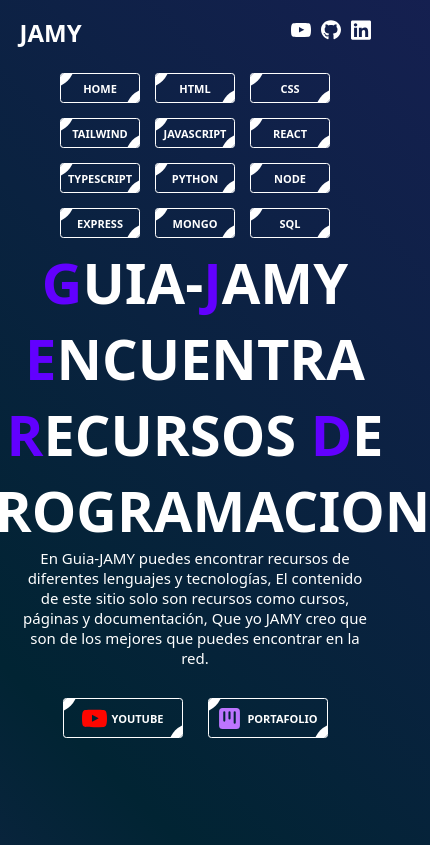
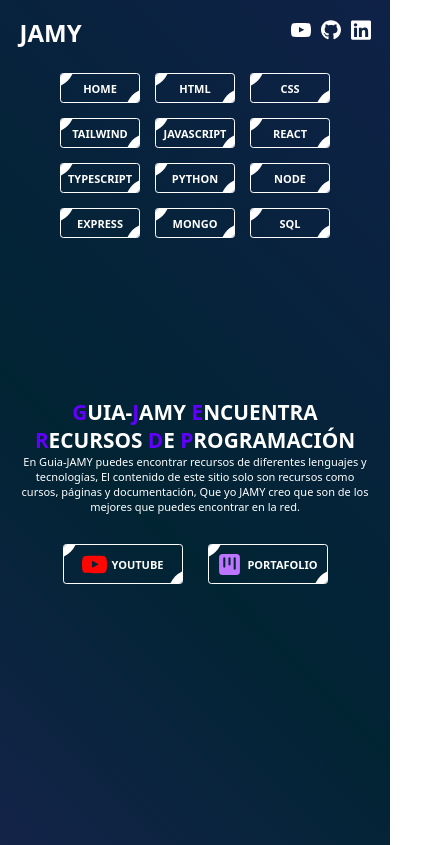
Before and after one commit to MINOTAURO18/blog, an Astro site: page /blog/ in a window 390 px wide. Shown: the whole page, 430 px wide, since content can reach past the window. Built offline with nearby package versions, Linux system fonts and the light colour scheme; Astro itself is replaced by a stand-in of ours.

Commit message:
responsive

```diff
--- a/src/layouts/Layout.astro
+++ b/src/layouts/Layout.astro
@@ -59,7 +59,7 @@ const { title } = Astro.props;
     color: white;
     background: linear-gradient(45deg, #6121a5, #012433, rgb(46, 26, 117));
     background-size: 400% 400%;
-    animation: gradientAnimation 8s ease-in-out infinite;
+    animation: gradientAnimation 7s ease-in-out infinite;
   }
 
   @keyframes gradientAnimation {
--- a/src/pages/index.astro
+++ b/src/pages/index.astro
@@ -4,7 +4,7 @@ import Layout from "../layouts/Layout.astro";
 
 <Layout title="home">
   <section class="home">
-    <h1><span>G</span>UIA-<span>J</span>AMY <span>E</span>NCUENTRA <span>R</span>ECURSOS <span>D</span>E <span>P</span>ROGRAMACION</h1>
+    <h1><span>G</span>UIA-<span>J</span>AMY <span>E</span>NCUENTRA <span>R</span>ECURSOS <span>D</span>E <span>P</span>ROGRAMACIÓN</h1>
     <p>
       En Guia-JAMY puedes encontrar recursos de diferentes lenguajes y tecnologías, El contenido de este sitio solo son recursos como cursos, páginas y documentación, Que yo JAMY creo que son de los mejores que puedes encontrar en la red.
     </p>
@@ -106,4 +106,24 @@ import Layout from "../layouts/Layout.astro";
   .button:active {
     filter: brightness(0.8);
   }
+
+  @media (width < 960px) {
+    .home h1{
+      font-size: 2rem;
+    }
+
+    .home p{
+      font-size: 12px;
+    }
+  }
+
+  @media (width < 570px){
+    .home h1{
+      font-size: 1.3rem;
+    }
+
+    .home p{
+      font-size: 11px;
+    }
+  }
 </style>
```
Also changed, not shown: src/pages/html.astro (+13 -0 lines).
